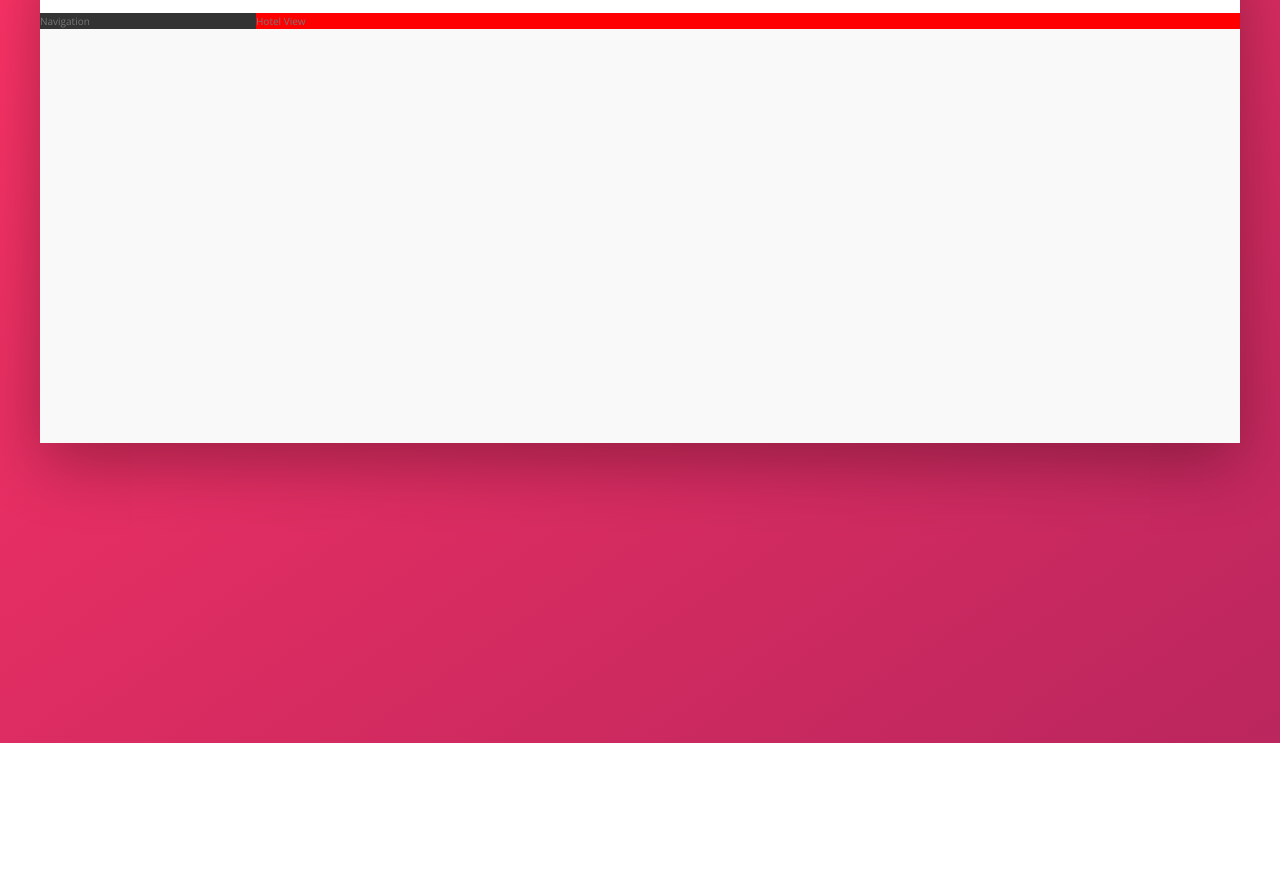
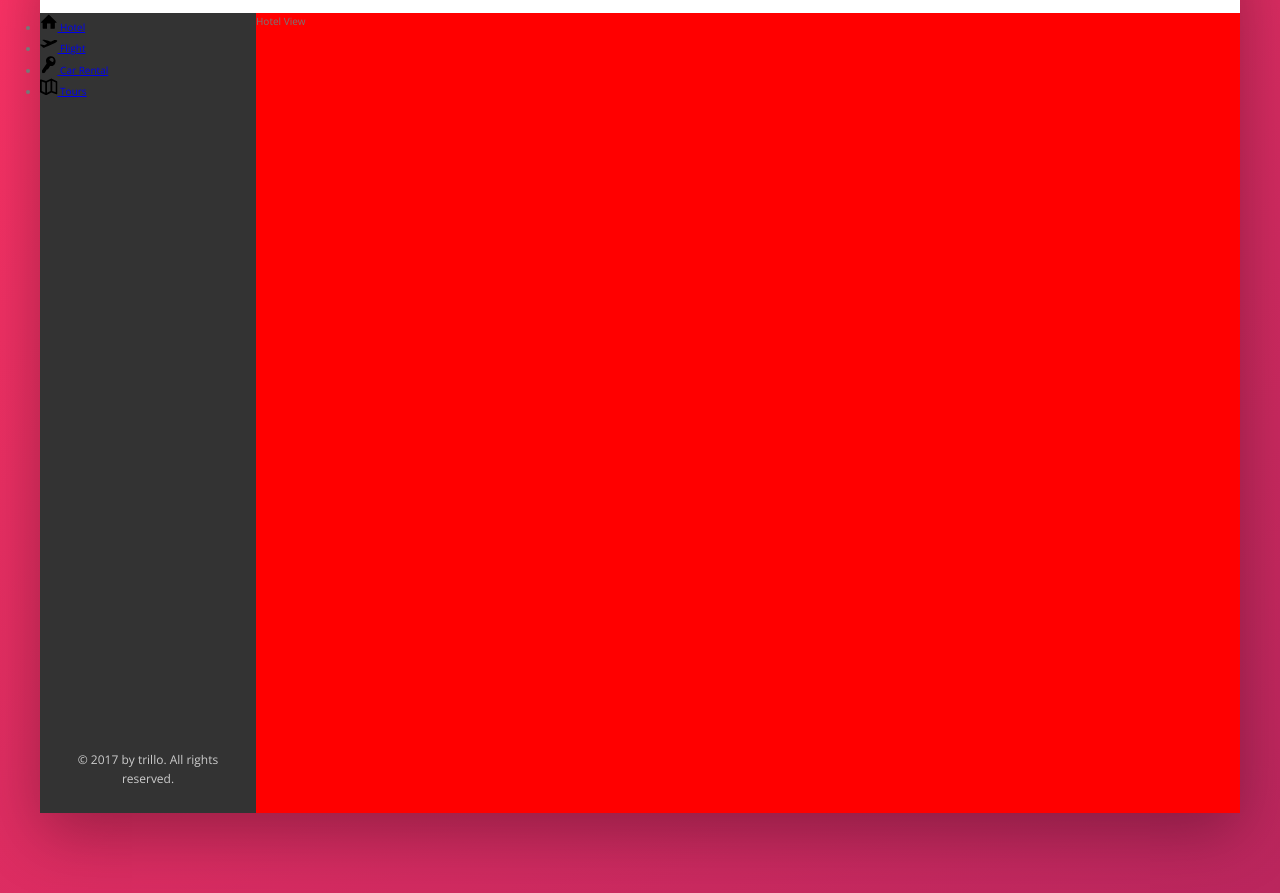
Before and after one commit to jordnlnn/trillo-project, a plain HTML site: page index.html in a window 1280 px wide. Shown: the part 137-1030 px from the top of the page. Before the commit the page ends 880 px from the top, so only its background shows below. Drawn offline with nearby package versions, Linux system fonts and the light colour scheme.

Commit message:
Formatted the layout of the sidebar navigation area.

```diff
--- a/css/style.css
+++ b/css/style.css
@@ -68,10 +68,14 @@ body {
 
 .sidebar {
   background-color: var(--color-grey-dark-1);
-  flex: 0 0 18%; }
+  flex: 0 0 18%;
+  display: flex;
+  flex-direction: column;
+  justify-content: space-between; }
 
 .hotel-view {
   background-color: red;
+  height: 80rem;
   flex: 1; }
 
 .logo {
@@ -152,3 +156,13 @@ body {
     height: 3.75rem;
     border-radius: 50%;
     margin-right: 1rem; }
+
+.side-nav__icon {
+  width: 1.75rem;
+  height: 1.75rem; }
+
+.legal {
+  font-size: 1.2rem;
+  text-align: center;
+  padding: 2.5rem;
+  color: var(--color-grey-light-4); }
--- a/index.html
+++ b/index.html
@@ -56,8 +56,51 @@
           </div>
         </nav>
       </header>
+
+      <!--SIDEBAR NAVIGATION-->
       <div class="content">
-        <nav class="sidebar">Navigation</nav>
+        <nav class="sidebar">
+          <ul class="side-nav">
+            <li class="side-nav__item">
+              <a href="#" class="side-nav__link">
+                <svg class="side-nav__icon">
+                  <use xlink:href="img/sprite.svg#icon-home"></use>
+                </svg>
+                <span>Hotel</span>
+              </a>
+            </li>
+
+            <li class="side-nav__item">
+              <a href="#" class="side-nav__link">
+                <svg class="side-nav__icon">
+                  <use xlink:href="img/sprite.svg#icon-aircraft-take-off"></use>
+                </svg>
+                <span>Flight</span>
+              </a>
+            </li>
+
+            <li class="side-nav__item">
+              <a href="#" class="side-nav__link">
+                <svg class="side-nav__icon">
+                  <use xlink:href="img/sprite.svg#icon-key"></use>
+                </svg>
+                <span>Car Rental</span>
+              </a>
+            </li>
+
+            <li class="side-nav__item">
+              <a href="#" class="side-nav__link">
+                <svg class="side-nav__icon">
+                  <use xlink:href="img/sprite.svg#icon-map"></use>
+                </svg>
+                <span>Tours</span>
+              </a>
+            </li>
+          </ul>
+
+          <div class="legal">&copy; 2017 by trillo. All rights reserved.</div>
+        </nav>
+
         <main class="hotel-view">Hotel View</main>
       </div>
     </div>
--- a/sass/_components.scss
+++ b/sass/_components.scss
@@ -115,3 +115,28 @@
     margin-right: 1rem;
   }
 }
+
+///////////////////////////////////////////
+// SIDE NAVIGATION
+
+.side-nav {
+  &__item {
+  }
+
+  &__link {
+  }
+
+  &__icon {
+    width: 1.75rem;
+    height: 1.75rem;
+  }
+}
+
+////////////////////////
+// LEGAL TEXT
+.legal {
+  font-size: 1.2rem;
+  text-align: center;
+  padding: 2.5rem;
+  color: var(--color-grey-light-4);
+}
--- a/sass/_layout.scss
+++ b/sass/_layout.scss
@@ -25,10 +25,15 @@
   background-color: var(--color-grey-dark-1);
 
   flex: 0 0 18%;
+
+  display: flex;
+  flex-direction: column;
+  justify-content: space-between;
 }
 
 .hotel-view {
   background-color: red;
+  height: 80rem;
 
   flex: 1;
 }
```
